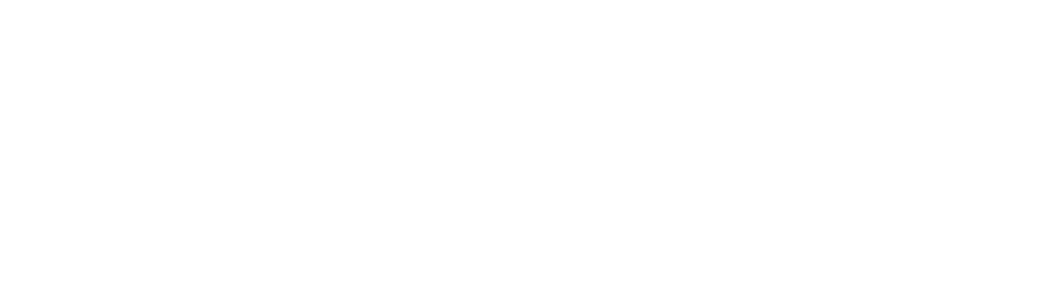
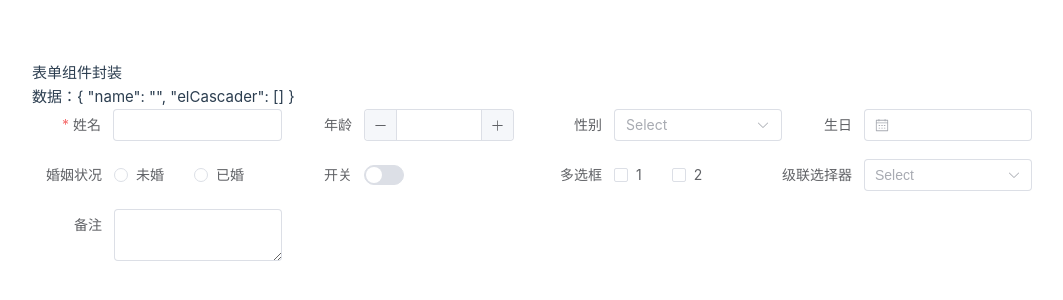
Before and after one commit to leezhenwang/vue3-TypeScript-demo, a Vue app: page /componentsView in a window 1280 px wide. Before the commit this address had no page. Shown: the part 230-530 px from the top of the page, without its empty margins (108-1171 px from the left). Built offline with nearby package versions, Linux system fonts and the light colour scheme.

Commit message:
feat: 表单组件的简单封装

```diff
--- a/auto-imports.d.ts
+++ b/auto-imports.d.ts
@@ -6,5 +6,7 @@
 // biome-ignore lint: disable
 export {}
 declare global {
-
+  const ElInput: typeof import('element-plus/es')['ElInput']
+  const ElInputNumber: typeof import('element-plus/es')['ElInputNumber']
+  const ElSelect: typeof import('element-plus/es')['ElSelect']
 }
--- a/src/assets/main.css
+++ b/src/assets/main.css
@@ -28,8 +28,8 @@
   }
 
   #app {
-    display: grid;
-    grid-template-columns: 1fr 1fr;
+    /* display: grid; */
+    /* grid-template-columns: 1fr 1fr; */
     padding: 0 2rem;
   }
 }
--- /dev/null
+++ b/src/components/form/leeForm.vue
@@ -0,0 +1,71 @@
+<template>
+  <el-form ref="form" :model="props.form" label-width="auto" style="max-width: 1000px">
+    <el-row>
+        <!--不循环row，直接循环col，放不下会自动往下换行。-->
+        <el-col
+          v-for="(item,index) in props.formList"
+          :span="item.span || 6"
+          :key="index"
+        >
+          <el-form-item :rules="item.rules" :label="item.label" :key="index" :prop="item.prop">
+            <el-cascader v-if="item.renderType === 'ElCascader'" v-model="localForm[item.prop]" :options="item.options" />
+            <component v-else :is="handleComponent(item.renderType)" v-model="localForm[item.prop]" v-bind="item">
+              <template v-if="item.renderType === 'ElSelect'">
+                <el-option v-for="option in item.options" :key="option.value" :label="option.label" :value="option.value"></el-option>
+              </template>
+              <template v-if="item.renderType === 'ElRadioGroup'">
+                <el-radio v-for="option in item.options" :key="option.value" :label="option.label" :value="option.value"></el-radio>
+              </template>
+              <template v-if="item.renderType === 'ElCheckboxGroup'">
+                <el-checkbox v-for="option in item.options" :key="option.value" :label="option.label" :value="option.value"></el-checkbox>
+              </template>
+            </component>
+          </el-form-item>
+        </el-col>
+      </el-row>
+  </el-form>
+</template>
+
+<script lang="ts" setup>
+import { computed } from 'vue';
+const emit = defineEmits(['update:form']);
+import { ElInputNumber, ElInput, ElSelect, ElDatePicker, ElRadioGroup, ElSwitch, ElCheckboxGroup, ElCascader } from 'element-plus';
+import {type FormList, FormInter} from "@/types/types"
+let props = withDefaults(defineProps<{formList?:FormList, form?:FormInter}>(),{
+  formList:()=>[],
+  form: ()=>({})
+})
+
+// 使用 computed 属性来创建本地响应式数据
+const localForm = computed({
+  get: () => props.form,
+  set: (value) => {
+    // 使用 $emit 向父组件发送事件来更新 form
+    emit('update:form', value);
+  }
+});
+
+const handleComponent = (renderType:string) => {
+  switch (renderType) {
+    case 'ElInput':
+    return ElInput
+    case 'ElInputNumber':
+    return ElInputNumber
+    case 'ElSelect':
+    return ElSelect
+    case 'ElDatePicker':
+    return ElDatePicker
+    case 'ElRadioGroup':
+    return ElRadioGroup
+    case 'ElSwitch':
+    return ElSwitch
+    case 'ElCheckboxGroup':
+    return ElCheckboxGroup
+    case 'ElCascader':
+    return ElCascader
+    default:
+      return renderType
+  }
+}
+
+</script>
--- a/src/main.ts
+++ b/src/main.ts
@@ -1,4 +1,5 @@
 import './assets/main.css'
+import 'element-plus/dist/index.css'
 
 import { createApp } from 'vue'
 import { createPinia } from 'pinia'
--- a/src/router/index.ts
+++ b/src/router/index.ts
@@ -33,6 +33,14 @@
       // which is lazy-loaded when the route is visited.
       component: () => import('../views/test/TestView.vue')
     },
+    {
+      path: '/componentsView',
+      name: 'componentsView',
+      // route level code-splitting
+      // this generates a separate chunk (About.[hash].js) for this route
+      // which is lazy-loaded when the route is visited.
+      component: () => import('../views/componentsView/componentsView.vue')
+    },
   ]
 })
 
--- /dev/null
+++ b/src/types/index.ts
@@ -0,0 +1,15 @@
+// 定义一个接口，用于限制FormList对象的具体属性
+export interface FormListInter {
+  type: string;
+  label: string;
+  prop: string;
+  [key: string]: any;
+}
+
+// 定义一个接口，用于限制Form对象的具体属性
+export interface FormInter {
+  [key: string]: any;
+}
+
+// 一个自定义类型
+export type FormList = Array<FormListInter>
--- /dev/null
+++ b/src/views/componentsView/componentsView.vue
@@ -0,0 +1,113 @@
+<template>
+  <div>
+    表单组件封装
+    <div>数据：{{ form }}</div>
+    <lee-form :form="form" :formList="formList" @update:form="updateForm" />
+  </div>
+</template>
+<script setup lang="ts">
+import { reactive,computed } from 'vue'
+import { type FormList, FormInter } from '@/types/types'
+import LeeForm from '@/components/form/leeForm.vue'
+
+const formList = computed<FormList[]>(()=>[
+  {
+    renderType: 'ElInput',
+    label: '姓名',
+    prop: 'name',
+    rules: [
+      { required: true, message: '请输入姓名', trigger: 'blur' }
+    ]
+  },
+  {
+    renderType: 'ElInputNumber',
+    label: '年龄',
+    prop: 'age',
+    rules: [ // 动态校验
+      { required:form.name, message: '请输入姓名', trigger: 'blur' }
+    ]
+  },
+  {
+    renderType: 'ElSelect',
+    label: '性别',
+    prop: 'sex',
+    options: [
+      { label: '男', value: '男' },
+      { label: '女', value: '女' }
+    ]
+  },
+  {
+    renderType: 'ElDatePicker',
+    label: '生日',
+    prop: 'birthday'
+  },
+  {
+    renderType: 'ElRadioGroup',
+    label: '婚姻状况',
+    prop: 'marriage',
+    options: [
+      { label: '未婚', value: '未婚' },
+      { label: '已婚', value: '已婚' }
+    ]
+  },
+  {
+    renderType: 'ElSwitch',
+    label: '开关',
+    prop: 'switch'
+  },
+  {
+    renderType: 'ElCheckboxGroup',
+    label: '多选框',
+    prop: 'checkboxGroup',
+    options: [
+      { label: '1', value: '1' },
+      { label: '2', value: '2' }
+    ]
+  },
+  {
+    renderType: 'ElCascader',
+    label: '级联选择器',
+    prop: 'elCascader',
+    options: [
+      {
+        value: 'guide',
+        label: 'Guide',
+        children: [
+          {
+            value: 'disciplines',
+            label: 'Disciplines',
+            children: [
+              {
+                value: 'consistency',
+                label: 'Consistency'
+              }
+            ]
+          }
+        ]
+      }
+    ]
+  },
+  {
+    renderType: 'ElInput',
+    label: '备注',
+    prop: 'note',
+    rows: 2,
+    type: 'textarea'
+  },
+])
+const form = reactive<FormInter>({
+  name: '',
+  elCascader:[]
+})
+/**
+ * 更新表单数据
+ * @param {Record<string, any>} val - 需要更新的表单数据对象
+ * @description 通过 Object.assign 方法将传入的数据对象合并到现有表单对象中
+ */
+const updateForm = (val: Record<string, any>) => {
+  console.log(val)
+  Object.assign(form, val)
+}
+</script>
+
+<style scoped></style>
--- a/vite.config.ts
+++ b/vite.config.ts
@@ -5,8 +5,9 @@
 import AutoImport from 'unplugin-auto-import/vite'
 import Components from 'unplugin-vue-components/vite'
 import { ElementPlusResolver } from 'unplugin-vue-components/resolvers'
+import Icons from 'unplugin-icons/vite';
+import IconsResolver from 'unplugin-icons/resolver';
 
-// https://vitejs.dev/config/
 export default defineConfig({
   plugins: [
     vue(),
@@ -16,6 +17,10 @@
     Components({
       resolvers: [ElementPlusResolver()],
     }),
+    Icons({
+      autoInstall: true,
+      resolvers: [IconsResolver()],
+    }),
   ],
   resolve: {
     alias: {
```
Also changed, not shown: components.d.ts (+11 -0 lines).
